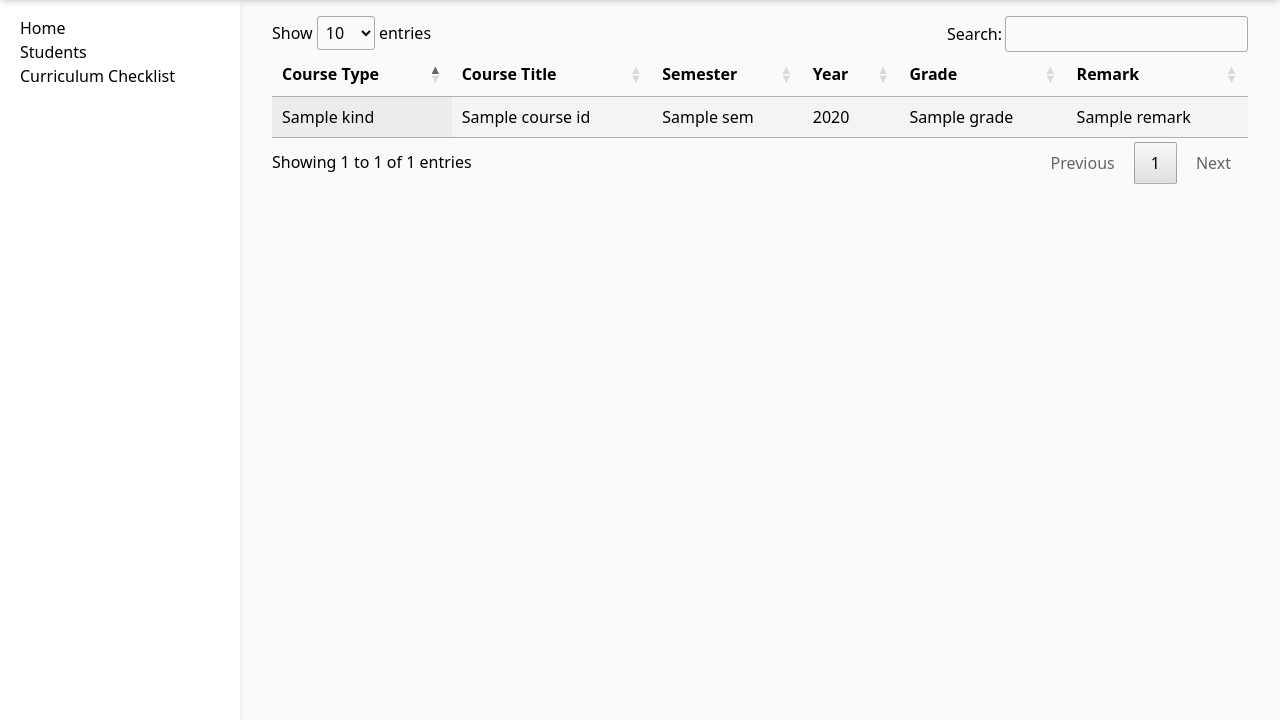
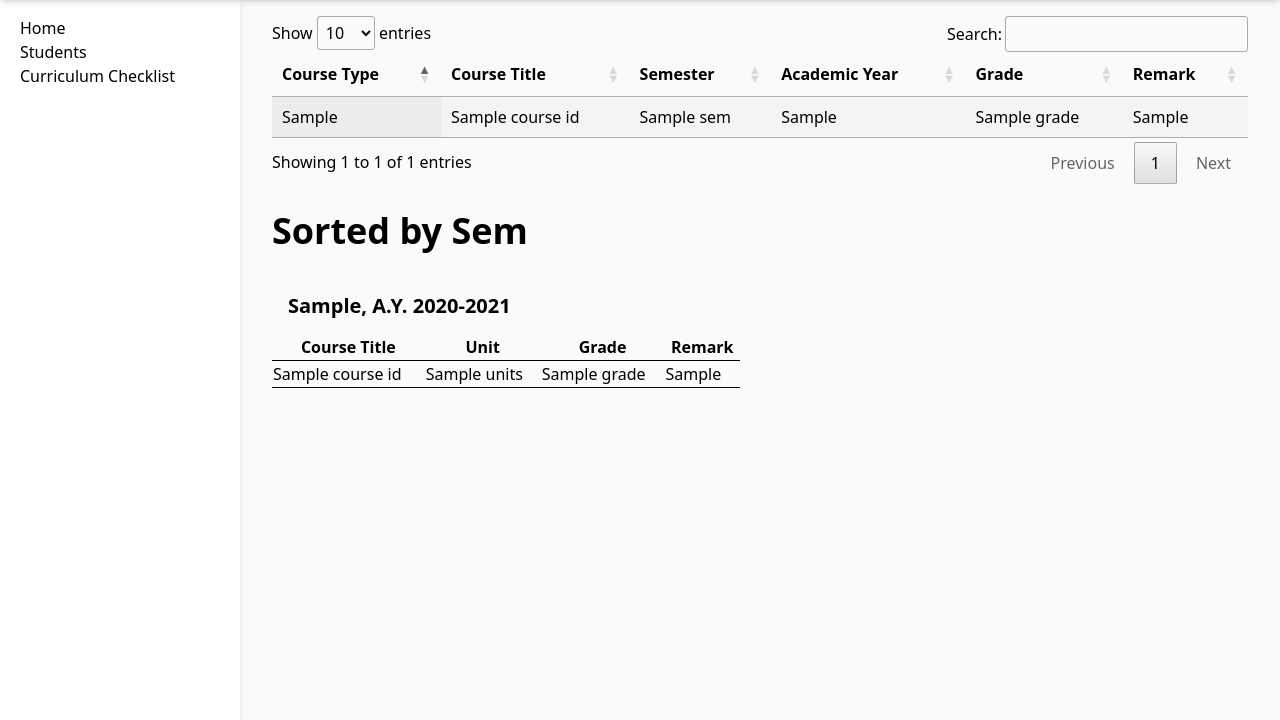
Before and after one commit to Sumbs/Graduate-Student-Progress-Tracking-System, a Django app: template gspt_test/templates/gspt_test/study_plan.html in a window 1280 px wide. Shown: the part 80-800 px from the top of the page. Run offline with Django 4.2, Linux system fonts and the light colour scheme; the template is opened without the code that fills it: most values are stand-ins (such as "Sample title", 1, 10 or a date in 2020); some libraries are stand-ins or nearby versions.

Commit message:
implemented view for student's proposed plan of study

```diff
--- a/gspt_test/templates/gspt_test/index.html
+++ b/gspt_test/templates/gspt_test/index.html
@@ -16,7 +16,7 @@
     <title>{% block title %}Graduate Student Progress Tracking System{% endblock %}</title>
 </head>
 <body class="flex flex-col w-full h-full bg-stone-50">
-    <header class="h-20 px-5 relative flex items-center bg-slate-50 shadow-md z-40">
+    <header class="h-20 px-5 relative flex shrink-0 items-center bg-slate-50 shadow-md z-40">
         <h1 class="text-2xl">DCS</h1>
     </header>
     <main class="relative flex flex-grow flex-shrink-0">
--- a/gspt_test/templates/gspt_test/students.html
+++ b/gspt_test/templates/gspt_test/students.html
@@ -18,7 +18,7 @@
             {% for person in people %}
             <tr>
                 <td>{{ person.person_id }}</td>
-                <td><a href="{% url 'gspt_test:study_plan' person_id=person.person_id %}">{{ person.first_name }} {{ person.last_name }}</a></td>
+                <td><a class="underline text-blue-600" href="{% url 'gspt_test:study_plan' person_id=person.person_id %}">{{ person.first_name }} {{ person.last_name }}</a></td>
                 <td>{{ person.year_standing }}</td>
                 <td>{{ person.lab_id }}</td>
                 <td>{{ person.curr_spec_id }}</td>
--- a/gspt_test/templates/gspt_test/study_plan.html
+++ b/gspt_test/templates/gspt_test/study_plan.html
@@ -10,7 +10,7 @@
                 <th>Course Type</th>
                 <th>Course Title</th>
                 <th>Semester</th>
-                <th>Year</th>
+                <th>Academic Year</th>
                 <th>Grade</th>
                 <th>Remark</th>
             </tr>
@@ -18,20 +18,56 @@
         <tbody>
             {% for enrollment in enrollments %}
             <tr>
-                <td>{{ enrollment.course_id.kind }}</td>
+                <td>{{ enrollment.course_id.get_kind_display }}</td>
                 <td>{{ enrollment.course_id.title }}</td>
                 <td>{{ enrollment.sem }}</td>
-                <td>{{ enrollment.year }}</td>
+                <td>{{ enrollment.acad_year }}</td>
                 <td>{{ enrollment.grade }}</td>
-                <td>{{ enrollment.remark }}</td>
-            </tr>
-            {% endfor %}
+                <td>{{ enrollment.get_remark_display }}</td>
+                {% endfor %}
         </tbody>
     </table>
 </div>
 <script>
-    let table = new DataTable('#plan', {
+    let all_subjects_table = new DataTable('#plan', {
         // options
     });
 </script>
+<h1 class="font-bold leading-tight text-4xl mx-8 my-6">Sorted by Sem</h1>
+<div class="mx-8 my-4 grid grid-cols-2 gap-10">
+    {% regroup enrollments by year as acad_year %}
+    {% for enroll_year in acad_year %}
+    {% regroup enroll_year.list by sem as semesters %}
+    {% for semester in semesters %}
+    <div>
+        <h2 class="font-bold leading-tight text-xl mx-4 my-4">
+            {{ semester.list.0.get_semester }}, A.Y. {{ enroll_year.grouper }}-{{ enroll_year.grouper|add:1 }}
+        </h2>
+        <table class="display w-full">
+            <thead>
+                <tr>
+                    <th>Course Title</th>
+                    <th>Unit</th>
+                    <th>Grade</th>
+                    <th>Remark</th>
+                </tr>
+            </thead>
+            <tbody class="border-b border-t border-black">
+                {% for class in semester.list %}
+                <tr>
+                    <td>{{ class.course_id.title }}</td>
+                    <td>{{ class.course_id.units }}</td>
+                    <td>{{ class.grade }}</td>
+                    <td>{{ class.get_remark_display }}</td>
+                </tr>
+                {% endfor %}
+            </tbody>
+        </table>
+    </div>
+    {% if semester.list.0.sem == "3" %}
+    <div></div>
+    {% endif %}
+    {% endfor %}
+    {% endfor %}
+</div>
 {% endblock %}
--- a/gspt_test/views.py
+++ b/gspt_test/views.py
@@ -13,7 +13,11 @@ def students(request):
     return render(request, 'gspt_test/students.html', context)
 
 def study_plan(request, person_id):
-    enrollments = Enrollment.objects.select_related('course_id').filter(student_no=person_id)
+    enrollments = (Enrollment
+                    .objects.select_related('course_id')
+                    .filter(student_no=person_id)
+                    .order_by('year', 'sem')
+                )
 
     context = {"enrollments": enrollments}
 
```
Also changed, not shown: gspt_test/models.py (+16 -2 lines), db.sqlite3, gspt_test/templates/gspt_test/study_plan_by_sem.html (deleted).
